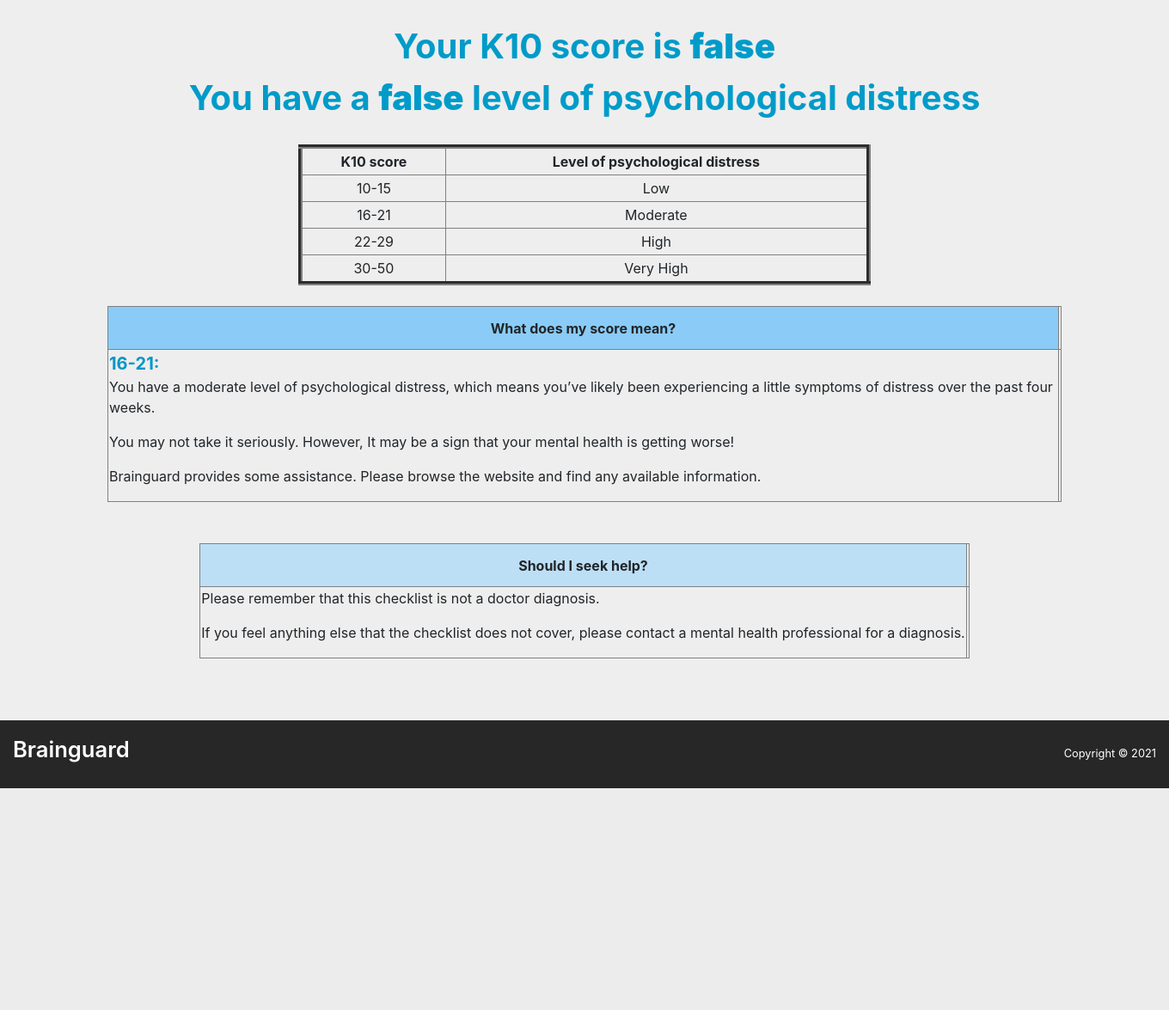
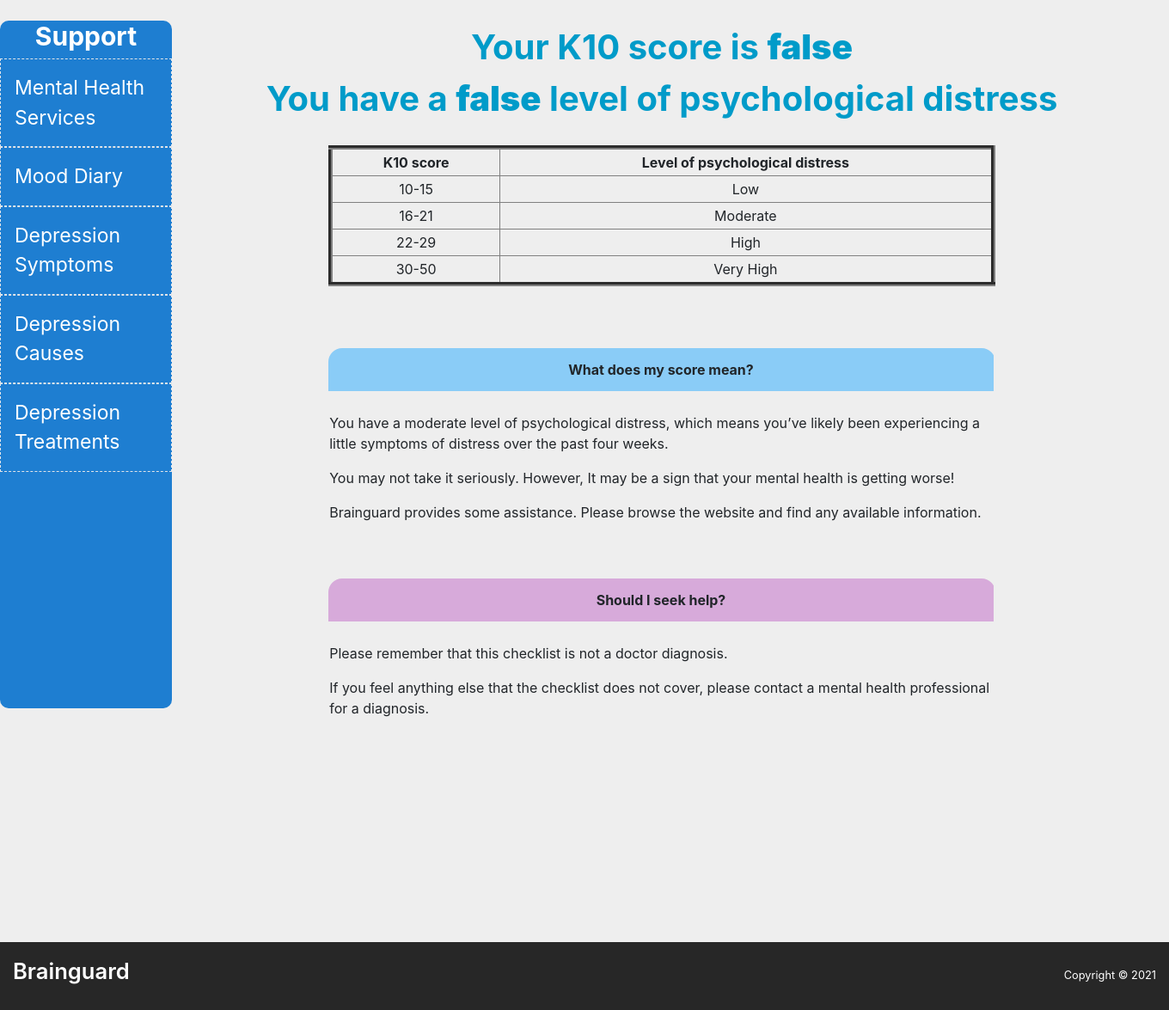
Before and after one commit to Chaitanya04K/FIT5120-Pulchritude, a PHP site: page /getInfo2.php in a window 1360 px wide. Shown: the part 104-1279 px from the top of the page at 86% size. Before the commit the page ends 1021 px from the top, so only its background shows below. Run offline with PHP 8.4, Linux system fonts and the light colour scheme; the visitor is signed in with stand-in values (Sample User, id 1); some libraries are stand-ins or nearby versions.

Commit message:
sidebars

```diff
--- a/getInfo2.php
+++ b/getInfo2.php
@@ -15,6 +15,55 @@
 
     <!-- Bootstrap CSS -->
     <link rel="stylesheet" href="https://maxcdn.bootstrapcdn.com/bootstrap/4.0.0/css/bootstrap.min.css" integrity="sha384-Gn5384xqQ1aoWXA+058RXPxPg6fy4IWvTNh0E263XmFcJlSAwiGgFAW/dAiS6JXm" crossorigin="anonymous">
+
+    <style>
+    .sidebar {
+        margin: 0;
+        padding: 0;
+        width: 200px;
+        background-color: #1E7ED1;
+        position: absolute;
+        height: 100%;
+        overflow: auto;
+        border-radius:10px;
+    }
+    .sidebar a {
+        display: block;
+        color: black;
+        padding: 16px;
+        text-decoration: none;
+        border-collapse: collapse;
+        border:1px dashed #E2E5E9;
+    }
+    .sidebar a.active {
+        background-color: #1E7ED1;
+        color: white;
+    }
+    .sidebar a:hover:not(.active) {
+        background-color: #B2D2EE;
+        color: white;
+    }
+    div.container {
+        margin-left: 200px;
+        padding: 1px 16px;
+        height: 1000px;
+    }
+    @media screen and (max-width: 700px) {
+        .sidebar {
+            width: 100%;
+            height: auto;
+            position: relative;
+        }
+        .sidebar a {float: left;}
+        div.container {margin-left: 0;}
+    }
+    @media screen and (max-width: 400px) {
+        .sidebar a {
+            text-align: center;
+            float: none;
+        }
+    }
+    </style>
 </head>
 
 <body>
@@ -30,6 +79,15 @@
     </nav>
     <br>
 
+    <div class="sidebar">
+        <h4 style="text-align:center;color:white;font-weight:bold;font-size:30px">Support</h4>
+        <a href="getSupport.php" style="font-size:23px;color:white;">Mental Health Services</a>
+        <a href="moodDiary.php" style="font-size:23px;color:white;">Mood Diary</a>
+        <a href="signsandsymptoms.php" style="font-size:23px;color:white;">Depression Symptoms</a>
+        <a href="causes.php" style="font-size:23px;color:white;">Depression Causes</a>
+        <a href="treatment.php" style="font-size:23px;color:white;">Depression Treatments</a>
+    </div>
+
     <div class="container">
         <div align="center" style="    color: #009BC9;
     font-weight: bold; font-size: 40px;">
@@ -41,7 +99,7 @@
         </div>
         <br>
         <div style="text-align:center">
-            <table border="5" cellpadding="3" cellspacing="0" style="width: 60%;margin:auto">
+            <table border="5" cellpadding="3" cellspacing="0" style="width: 70%;margin:auto">
                 <tr>
                     <th>K10 score</th>
                     <th>Level of psychological distress</th>
@@ -66,8 +124,10 @@
         </div>
 
         <br>
+        <br>
+        <br>
 
-        <table border="1" class="guide" align="center">
+        <table class="guide" style="width:70%;margin:auto;border-radius:1em;overflow: hidden;">
             <tr>
                 <th style="text-align: center;background-color: #8ACCF7;height:50px">
                     What does my score mean?
@@ -82,7 +142,7 @@
            </tr>   -->
            <tr >
                 <td>
-                    <div style="font-size: 20px; font-weight: bold;color:#0096c7;">16-21:</div>
+                    <br>
                     <p>You have a moderate level of psychological distress, which means you’ve likely been experiencing a little symptoms of distress over the past four weeks.</p>
                     <p>You may not take it seriously. However, It may be a sign that your mental health is getting worse!</p>
                     <p>Brainguard provides some assistance. Please browse the website and find any available information.</p>
@@ -119,14 +179,15 @@
 
         <br>
         <br>
-        <table border="1" class="guide" align="center">
+        <table class="guide" style="width:70%;margin:auto;border-radius:1em;overflow: hidden;">
             <tr>
-                <th style="text-align: center;background-color: #BDDFF5;height:50px">
+                <th style="text-align: center;background-color: #D7AADA;height:50px">
                     Should I seek help?
                 </th>
             </tr>
             <tr >
                 <td>
+                    <br>
                     <p>Please remember that this checklist is not a doctor diagnosis.</p>
                     <p>If you feel anything else that the checklist does not cover, please contact a mental health
                         professional for a diagnosis.</p>
--- a/getInfo3.php
+++ b/getInfo3.php
@@ -99,7 +99,7 @@
         </div>
         <br>
         <div style="text-align:center">
-            <table border="5" cellpadding="3" cellspacing="0" style="width: 60%;margin:auto">
+            <table border="5" cellpadding="3" cellspacing="0" style="width: 70%;margin:auto">
                 <tr>
                     <th>K10 score</th>
                     <th>Level of psychological distress</th>
--- a/getInfo5.php
+++ b/getInfo5.php
@@ -99,7 +99,7 @@
         </div>
         <br>
         <div style="text-align:center">
-            <table border="5" cellpadding="3" cellspacing="0" style="width: 60%;margin:auto">
+            <table border="5" cellpadding="3" cellspacing="0" style="width: 70%;margin:auto">
                 <tr>
                     <th>K10 score</th>
                     <th>Level of psychological distress</th>
```
Also changed, not shown: getInfo4.php (+65 -4 lines).
